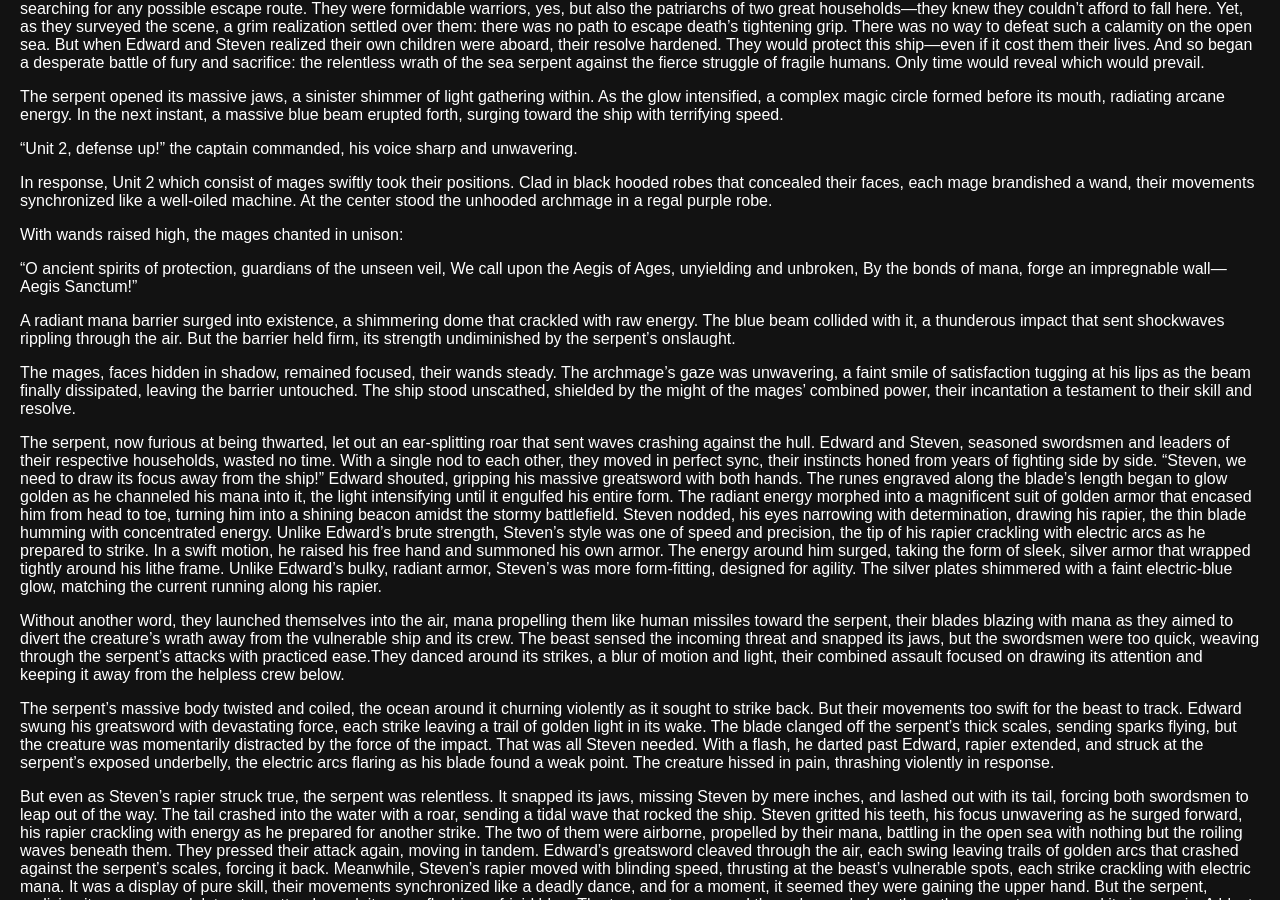
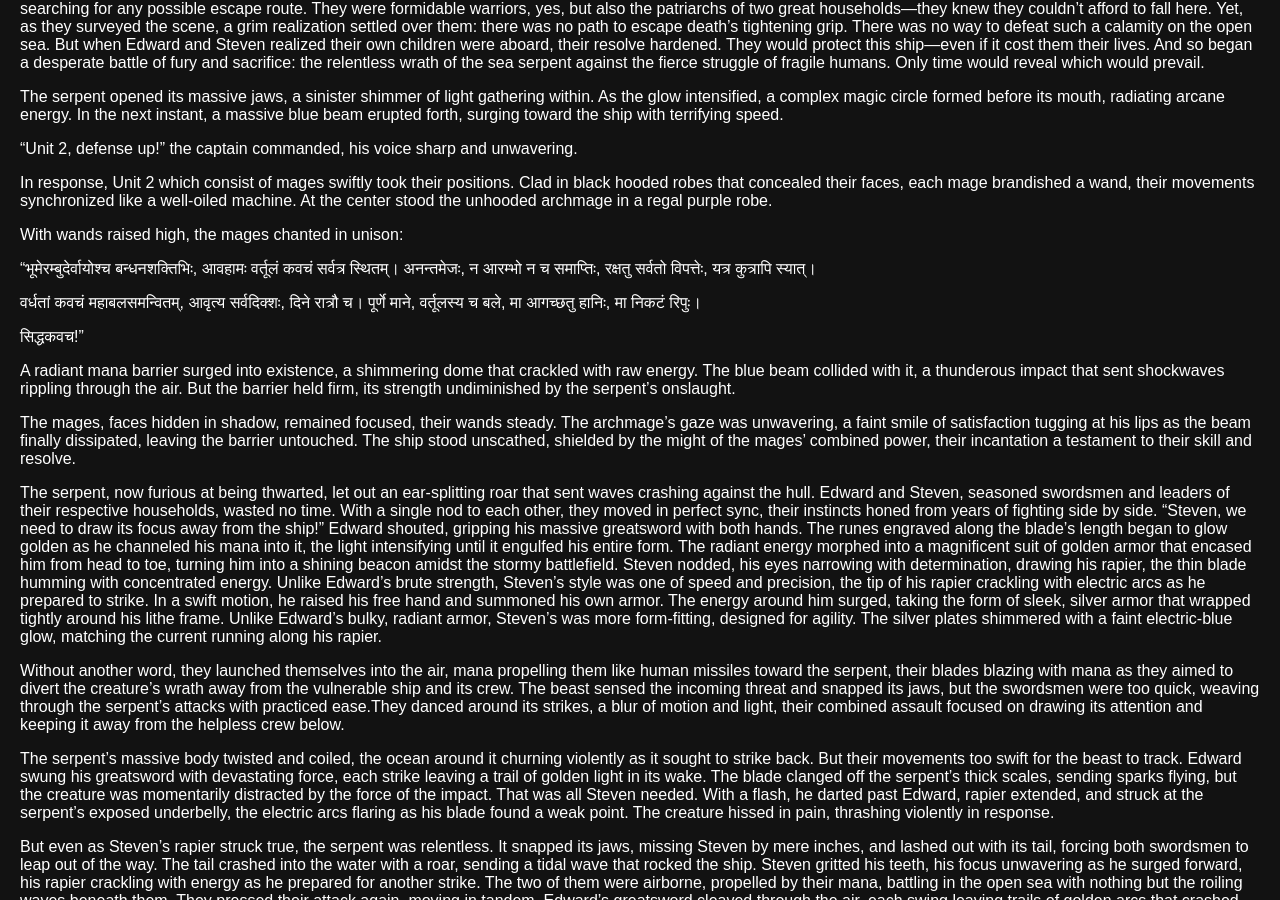
Before and after one commit to Illusionoir/Beyond, a Jekyll site: the page built from chapters/chapter2.md, in a window 1280 px wide and 900 px high, scrolled down 942 px. Built offline with Jekyll 4.4.1, drawn with Linux system fonts in a browser that asks for light colours; some web fonts are replaced; our own code applies the rules of GitHub Pages for plain Markdown files.

Commit message:
Update chapter2.md

```diff
--- a/chapters/chapter2.md
+++ b/chapters/chapter2.md
@@ -11,10 +11,17 @@ In response, Unit 2 which consist of mages swiftly took their positions. Clad in
 
 With wands raised high, the mages chanted in unison:
 
-"O ancient spirits of protection, guardians of the unseen veil,
-We call upon the Aegis of Ages, unyielding and unbroken,
-By the bonds of mana, forge an impregnable wall—
-Aegis Sanctum!"
+"भूमेरम्बुदेर्वायोश्च बन्धनशक्तिभिः,
+आवहामः वर्तूलं कवचं सर्वत्र स्थितम्।
+अनन्तमेजः, न आरम्भो न च समाप्तिः,
+रक्षतु सर्वतो विपत्तेः, यत्र कुत्रापि स्यात्।
+
+वर्धतां कवचं महाबलसमन्वितम्,
+आवृत्य सर्वदिक्शः, दिने रात्रौ च।
+पूर्णे माने, वर्तूलस्य च बले,
+मा आगच्छतु हानिः, मा निकटं रिपुः।
+
+सिद्धकवच!"
 
 A radiant mana barrier surged into existence, a shimmering dome that crackled with raw energy. The blue beam collided with it, a thunderous impact that sent shockwaves rippling through the air. But the barrier held firm, its strength undiminished by the serpent’s onslaught.
 
```
